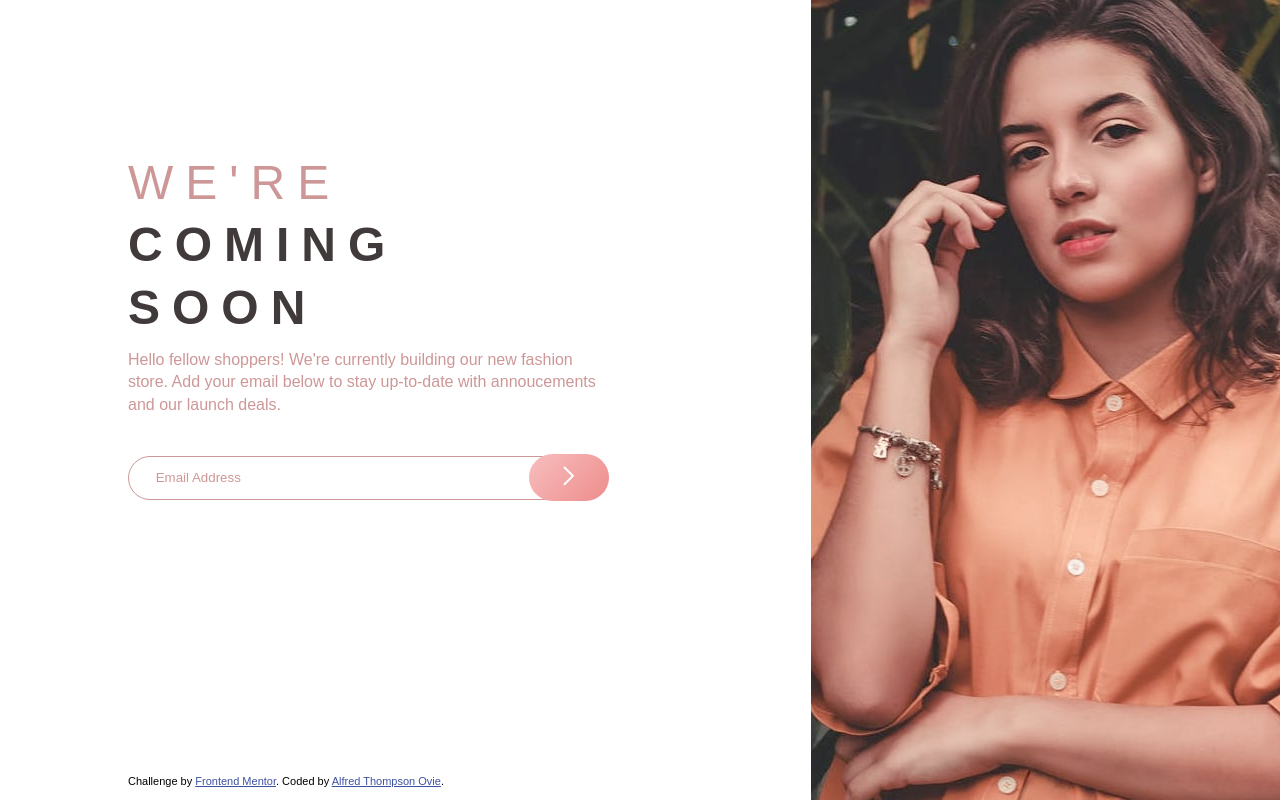
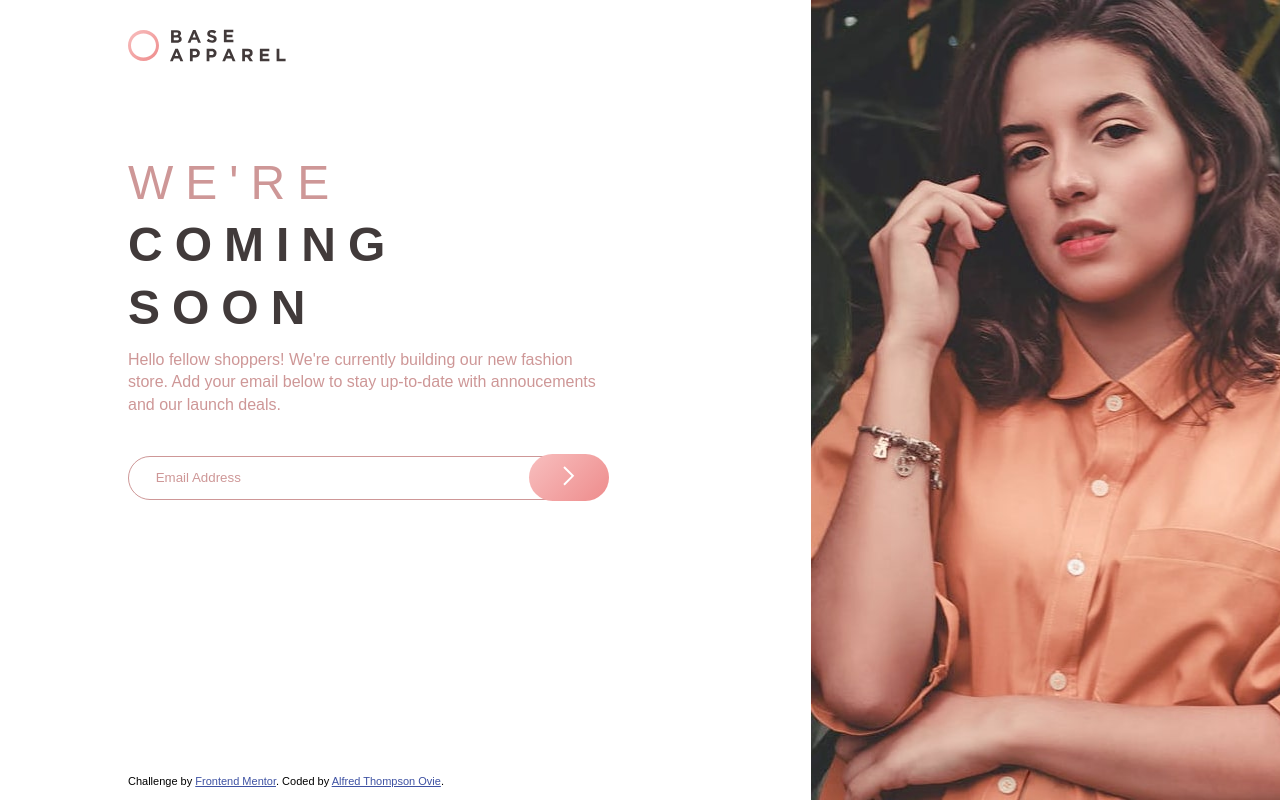
Before and after one commit to alfredthompsonOvie/base-apparel-coming-soon-vee, a Vue app: page / in a window 1280 px wide. Built offline with nearby package versions, Linux system fonts and the light colour scheme.

Commit message:
add site logo

```diff
--- a/src/App.vue
+++ b/src/App.vue
@@ -2,7 +2,7 @@
 	<div class="container">
 		<section>
 			<header>
-				<!-- <img src="@/assets/logo.svg" alt="" /> -->
+				<img src="@/assets/logo.svg" alt="" />
 			</header>
 			<div class="hero"></div>
 			<div class="contents">
@@ -16,7 +16,6 @@
               class="email"
 							:class="error ? 'error' : ''"
 						/>
-						<!-- <img src="./assets/icon-error.svg" alt="" class="errorImage" v-if="emailError"> -->
 						<p class="errorMessage">{{ emailError }}</p>
 						<button class="btn">
 							<img src="./assets/icon-arrow.svg" alt="" />
```
